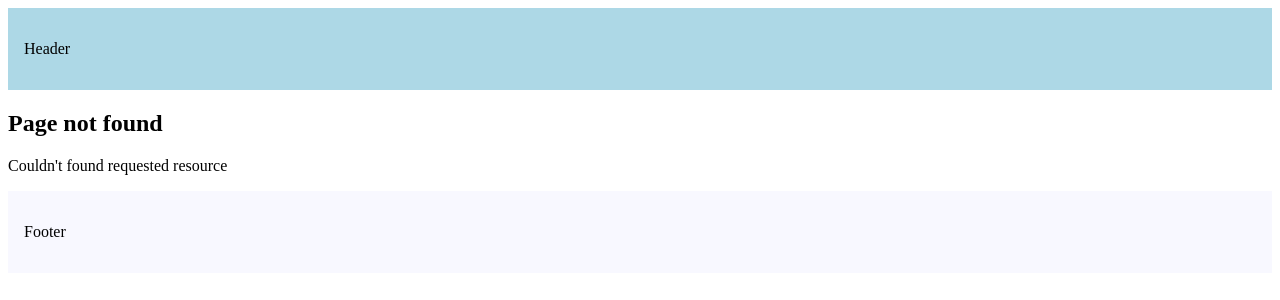
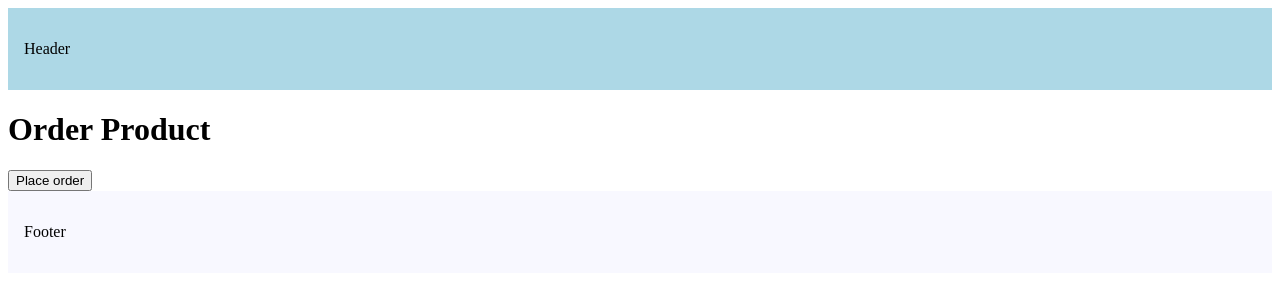
Before and after one commit to Rutvi25/NextJs14, a Next.js app in the folder next14-learning/: page /order-product in a window 1280 px wide. Before the commit this address had no page. Shown: the top 300 px of the page. Built offline with nearby package versions, Linux system fonts and the light colour scheme.

Commit message:
navigating programmatically

```diff
--- /dev/null
+++ b/next14-learning/src/app/order-product/page.tsx
@@ -0,0 +1,21 @@
+'use client';
+
+import { useRouter } from 'next/navigation';
+
+const OrderProduct = () => {
+  const router = useRouter();
+
+  const handleClick = () => {
+    console.log('Placing the order...');
+    router.push('/');
+  };
+
+  return (
+    <>
+      <h1>Order Product</h1>
+      <button onClick={handleClick}>Place order</button>
+    </>
+  );
+};
+
+export default OrderProduct;
```
